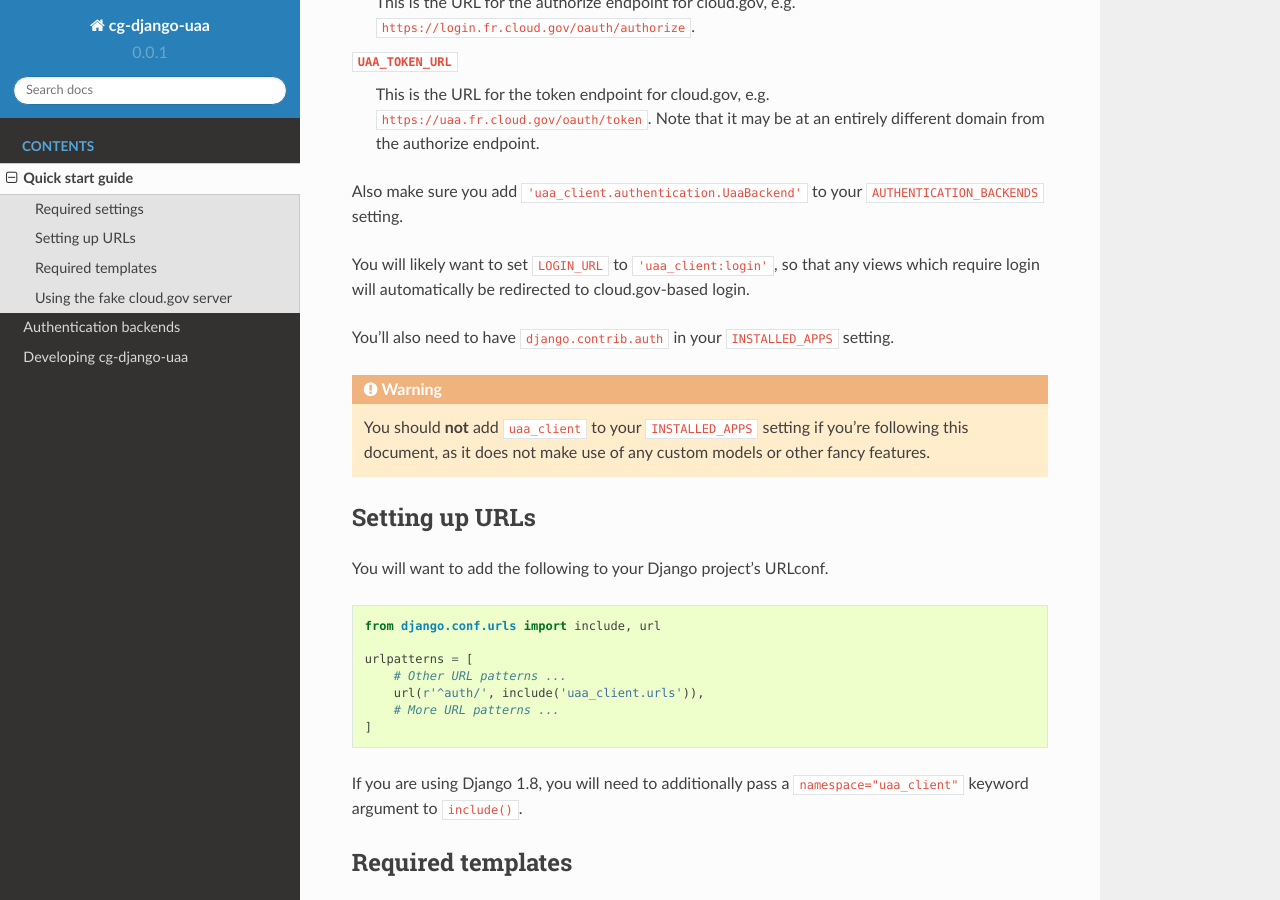
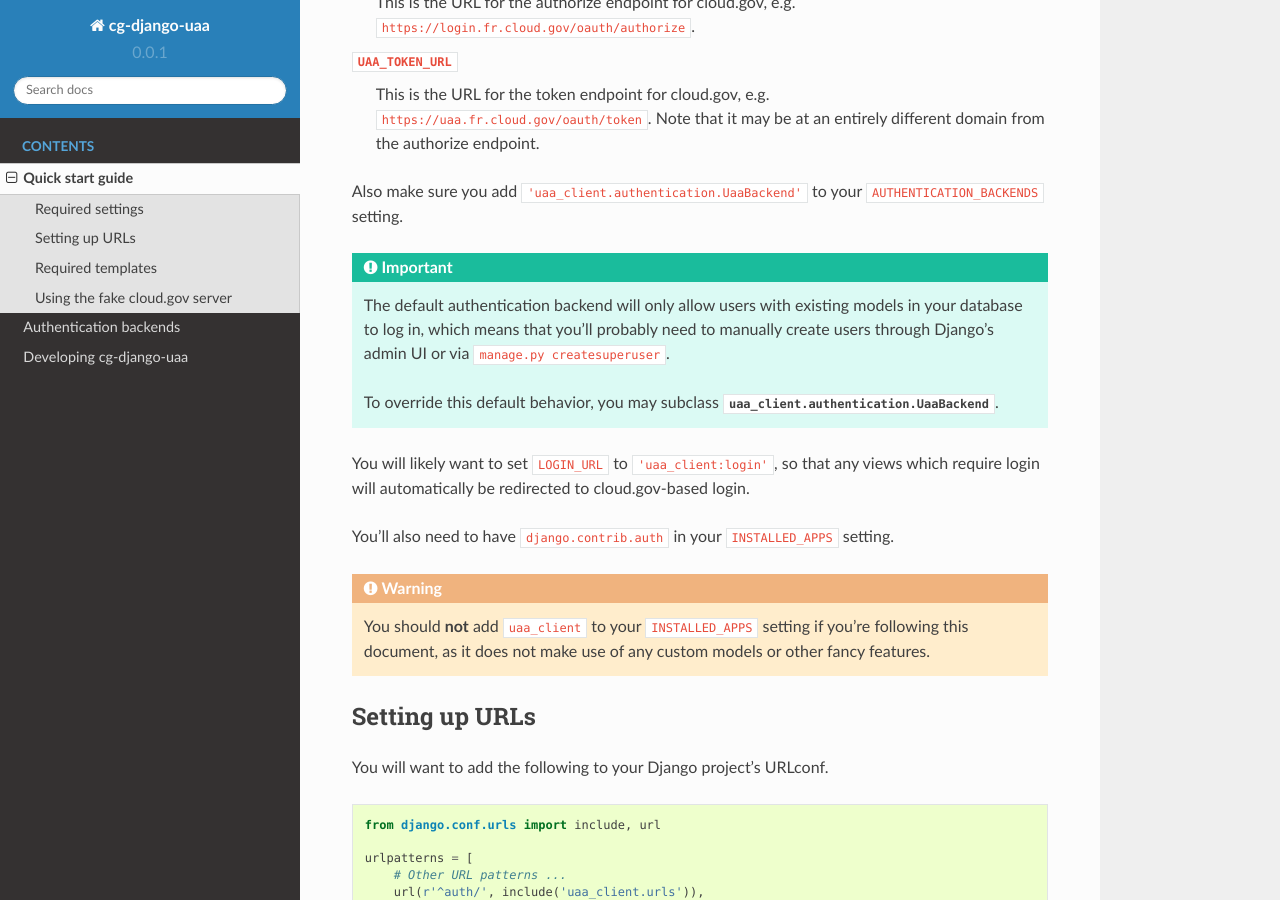
Before and after one commit to cloud-gov/django-uaa, a Sphinx documentation site: the page built from docs/quickstart.rst, in a window 1280 px wide and 900 px high, scrolled down 438 px. Built offline with Sphinx 7.4.7 and the Read the Docs theme 2.0.0, drawn with Linux system fonts in a browser that asks for light colours.

```diff
--- a/docs/conf.py
+++ b/docs/conf.py
@@ -38,6 +38,7 @@ django.setup()
 # ones.
 extensions = [
     'sphinx.ext.autodoc',
+    'sphinx.ext.intersphinx',
 ]
 
 # Add any paths that contain templates here, relative to this directory.
@@ -166,3 +167,9 @@ texinfo_documents = [
      author, 'cg-django-uaa', 'One line description of project.',
      'Miscellaneous'),
 ]
+
+intersphinx_mapping = {
+    'django': ('https://docs.djangoproject.com/en/1.10/',
+               'https://docs.djangoproject.com/en/1.10/_objects/'),
+    'python': ('https://docs.python.org/3.5', None),
+}
--- a/docs/index.rst
+++ b/docs/index.rst
@@ -24,10 +24,6 @@ To get started, see the :ref:`quickstart`.
    and its settings and/or API will likely change in the near future.
    Use it at your own risk!
 
-   For example, at present, the backend only allows users to log in who
-   have existing Django ``User`` models associated with their cloud.gov
-   email addresses in the database.
-
 Indices and tables
 ==================
 
--- a/docs/quickstart.rst
+++ b/docs/quickstart.rst
@@ -25,6 +25,16 @@ Begin by adding the following setting to your Django settings file:
 
 Also make sure you add ``'uaa_client.authentication.UaaBackend'`` to
 your ``AUTHENTICATION_BACKENDS`` setting.
+
+.. important::
+
+    The default authentication backend will only allow users with existing
+    models in your database to log in, which means that you'll probably
+    need to manually create users through Django's admin UI or via
+    ``manage.py createsuperuser``.
+
+    To override this default behavior, you may subclass
+    :class:`uaa_client.authentication.UaaBackend`.
 
 You will likely want to set ``LOGIN_URL`` to ``'uaa_client:login'``, so
 that any views which require login will automatically be redirected
```
Also changed, not shown: 1 other file.
